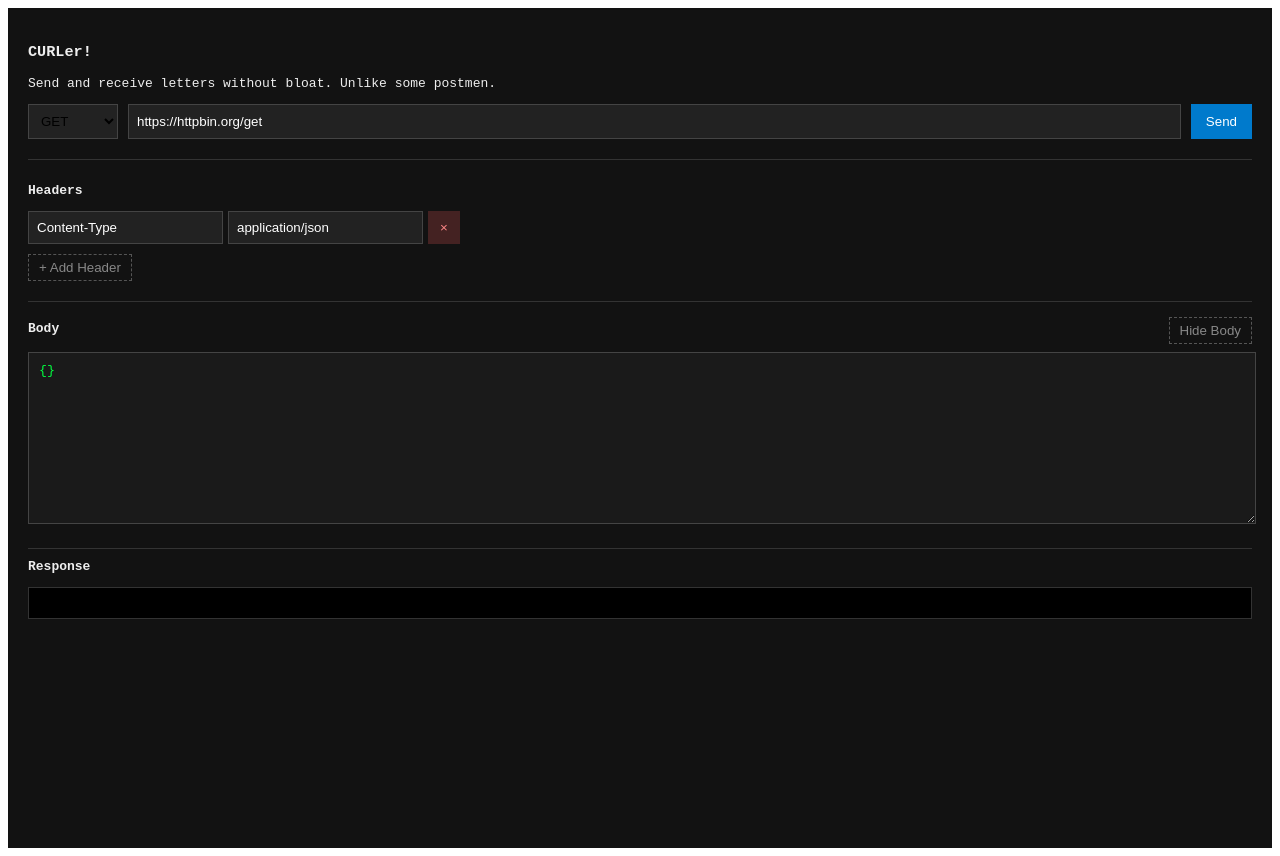
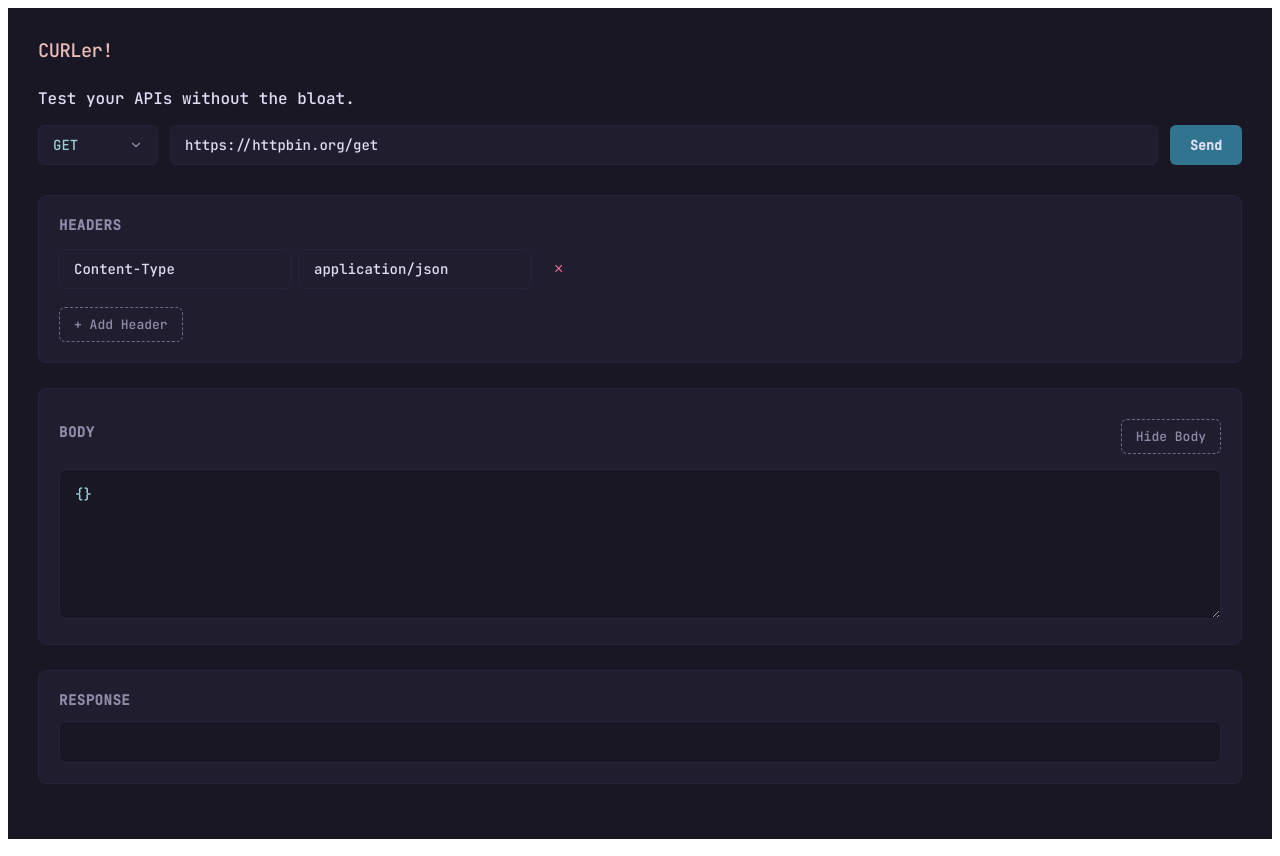
Before and after one commit to lewandowski96/CURLer, a React (Vite) app: page / in a window 1280 px wide. Built offline with nearby package versions, Linux system fonts and the light colour scheme.

Commit message:
store font locally and change color palette to Rose Pine dark

```diff
--- a/src/App.css
+++ b/src/App.css
@@ -1,29 +1,67 @@
+@font-face {
+  font-family: 'JBML';
+  src: url('./assets/fonts/JetBrainsMono-Medium.ttf') format('truetype');
+  font-weight: 400;
+  font-style: normal;
+}
+
+:root {
+  --base: #191724;
+  --surface: #1f1d2e;
+  --overlay: #26233a;
+  --muted: #6e6a86;
+  --subtle: #908caa;
+  --text: #e0def4;
+  --love: #eb6f92;
+  --rose: #ebbcba;
+  --pine: #31748f;
+  --foam: #9ccfd8;
+  --iris: #c4a7e7;
+  --highlight-med: #403d52;
+}
+
 .container {
-  padding: 20px;
-  background: #121212;
-  color: #eee;
+  padding: 30px;
+  background: var(--base);
+  color: var(--text);
   min-height: 100vh;
-  font-family: monospace;
+  font-family: 'JBML', monospace;
+  box-sizing: border-box;
+}
+
+h3 {
+  color: var(--rose);
+  font-weight: 500;
+  margin-top: 0;
+  margin-bottom: 25px;
+  letter-spacing: -0.5px;
 }
 
 .form-group {
   display: flex;
-  gap: 10px;
-  margin-bottom: 20px;
-}
-
-.input-field-method {
-  background: #222;
-  border: 1px solid #444;
-  /*color: #fff;*/
-  padding: 8px;
+  gap: 12px;
+  margin-bottom: 30px;
 }
 
 .input-field {
-  background: #222;
-  border: 1px solid #444;
-  color: #fff;
-  padding: 8px;
+  background: var(--surface);
+  border: 1px solid var(--overlay);
+  color: var(--text);
+  padding: 10px 14px;
+  border-radius: 6px;
+  font-family: inherit;
+  font-size: 14px;
+  transition: border-color 0.2s ease, box-shadow 0.2s ease;
+  outline: none;
+}
+
+.input-field:focus {
+  border-color: var(--pine);
+  box-shadow: 0 0 0 2px rgba(49, 116, 143, 0.2);
+}
+
+.input-field::placeholder {
+  color: var(--muted);
 }
 
 .url-input {
@@ -31,124 +69,195 @@
 }
 
 .primary-button {
-  background: #007acc;
-  color: #fff;
+  background: var(--pine);
+  color: var(--text);
   border: none;
-  padding: 8px 15px;
+  padding: 10px 20px;
+  border-radius: 6px;
   cursor: pointer;
+  font-family: inherit;
+  font-weight: 600;
+  transition: background-color 0.2s ease, transform 0.1s ease;
 }
 
 .primary-button:hover {
-  background: #005f9e;
+  background: var(--foam);
+  color: var(--base);
 }
 
-.header-section {
-  margin-bottom: 20px;
-  border-top: 1px solid #333;
-  padding-top: 10px;
+.primary-button:active {
+  transform: translateY(1px);
 }
 
-.header-row {
-  display: flex;
-  gap: 5px;
-  margin-bottom: 5px;
-}
-
-.add-button {
-  background: none;
-  border: 1px dashed #555;
-  color: #888;
-  cursor: pointer;
-  margin-top: 5px;
-  padding: 5px 10px;
-}
-
-.add-button:hover {
-  color: #ccc;
-  border-color: #888;
-}
-
-.delete-button {
-  background: #442222;
-  color: #ff8888;
-  border: none;
-  cursor: pointer;
-  padding: 8px 12px;
-}
-
-.delete-button:hover {
-  background: #662222;
-}
-
-.response-box {
-  background: #000;
-  padding: 15px;
-  border: 1px solid #333;
-  overflow: auto;
-  max-height: 400px;
-}
-
-.body-section {
-  margin-bottom: 20px;
-  border-top: 1px solid #333;
-  padding-top: 10px;
-}
-
-.body-textarea {
-  width: 98.5%;
-  height: 150px;
-  background: #1a1a1a;
-  color: #00ff41; /* Classic terminal green for the editor */
-  border: 1px solid #444;
-  padding: 10px;
-  font-family: 'Fira Code', 'JetBrains Mono', monospace;
-  resize: vertical;
-  outline: none;
-}
-
-.body-textarea:focus {
-  border-color: #007acc;
+.header-section, .body-section, .response-section {
+  margin-bottom: 25px;
+  background: var(--surface);
+  border: 1px solid var(--overlay);
+  border-radius: 8px;
+  padding: 20px;
 }
 
 .section-header {
   display: flex;
   justify-content: space-between;
   align-items: center;
+  margin-bottom: 15px;
+  color: var(--subtle);
+  font-size: 14px;
+  text-transform: uppercase;
+  letter-spacing: 0.5px;
+}
+
+.header-row {
+  display: flex;
+  gap: 8px;
   margin-bottom: 8px;
 }
 
-.response-section {
-  margin-top: 20px;
-  border-top: 1px solid #333;
-  padding-top: 10px;
+.add-button {
+  background: transparent;
+  border: 1px dashed var(--muted);
+  color: var(--subtle);
+  cursor: pointer;
+  margin-top: 10px;
+  padding: 8px 14px;
+  border-radius: 6px;
+  font-family: inherit;
+  font-size: 13px;
+  transition: all 0.2s ease;
+}
+
+.add-button:hover {
+  color: var(--text);
+  border-color: var(--subtle);
+  background: var(--highlight-med);
+}
+
+.delete-button {
+  background: transparent;
+  color: var(--love);
+  border: 1px solid transparent;
+  cursor: pointer;
+  padding: 8px 14px;
+  border-radius: 6px;
+  font-size: 16px;
+  line-height: 1;
+  transition: all 0.2s ease;
+}
+
+.delete-button:hover {
+  background: rgba(235, 111, 146, 0.1);
+  border-color: rgba(235, 111, 146, 0.3);
+}
+
+.body-textarea {
+  width: 100%;
+  height: 150px;
+  background: var(--base);
+  color: var(--foam);
+  border: 1px solid var(--overlay);
+  border-radius: 6px;
+  padding: 15px;
+  font-family: inherit;
+  font-size: 14px;
+  resize: vertical;
+  outline: none;
+  box-sizing: border-box;
+  transition: border-color 0.2s ease;
+}
+
+.body-textarea:focus {
+  border-color: var(--iris);
 }
 
 .response-header {
   display: flex;
   justify-content: space-between;
   align-items: center;
-  margin-bottom: 8px;
+  margin-bottom: 12px;
+  color: var(--subtle);
+  font-size: 14px;
+  text-transform: uppercase;
+  letter-spacing: 0.5px;
 }
 
 .copy-button {
-  background: #222;
-  border: 1px solid #444;
-  color: #888;
-  padding: 4px 10px;
+  background: var(--overlay);
+  border: 1px solid transparent;
+  color: var(--text);
+  padding: 6px 12px;
+  border-radius: 4px;
   cursor: pointer;
-  font-family: monospace;
+  font-family: inherit;
   font-size: 12px;
   transition: all 0.2s ease;
 }
 
 .copy-button:hover {
-  color: #007acc;
-  border-color: #007acc;
-  background: #1a2333;
+  background: var(--highlight-med);
+  color: var(--iris);
 }
 
 .copy-button.success {
-  color: #4caf50;
-  border-color: #4caf50;
-  background: #1b2e1c;
+  color: var(--pine);
+  border-color: var(--pine);
+  background: rgba(49, 116, 143, 0.1);
 }
+
+.response-box {
+  background: var(--base);
+  color: var(--text);
+  padding: 20px;
+  border-radius: 6px;
+  border: 1px solid var(--overlay);
+  overflow: auto;
+  max-height: 500px;
+  margin: 0;
+  font-size: 13px;
+  line-height: 1.5;
+}
+
+.custom-select-container {
+  position: relative;
+  width: 120px; /* Fixed width so it doesn't jump around */
+}
+
+.custom-select-button {
+  width: 75%;
+  display: flex;
+  justify-content: space-between;
+  align-items: center;
+  cursor: pointer;
+}
+
+.custom-select-value {
+  color: var(--foam);
+  font-weight: 500;
+}
+
+.custom-select-menu {
+  position: absolute;
+  top: 100%;
+  left: 0;
+  width: 100%;
+  margin-top: 6px;
+  background: var(--surface);
+  border: 1px solid var(--overlay);
+  border-radius: 6px;
+  box-shadow: 0 4px 15px rgba(0, 0, 0, 0.3);
+  z-index: 50; /* Ensure it stays on top of other elements */
+  overflow: hidden;
+}
+
+.custom-select-option {
+  padding: 10px 14px;
+  cursor: pointer;
+  color: var(--text);
+  font-size: 14px;
+  transition: background-color 0.1s ease, color 0.1s ease;
+}
+
+.custom-select-option:hover {
+  background: var(--highlight-med);
+  color: var(--rose);
+}
--- a/src/App.jsx
+++ b/src/App.jsx
@@ -10,6 +10,8 @@ function App() {
   const [response, setResponse] = useState("");
   const [showBody, setShowBody] = useState(true);
   const [copied, setCopied] = useState(false);
+  const [isMethodOpen, setIsMethodOpen] = useState(false);
+  const HTTP_METHODS = ["GET", "POST", "PUT", "DELETE", "PATCH"];
 
   //show the body section automatically for obvious method types
   useEffect(() => {
@@ -60,15 +62,46 @@ function App() {
   };
 
   return (
-    <div className="container">
+    <div className="container" onClick={() => setIsMethodOpen(false)}>
       <h3>CURLer!</h3>
 
-      <p>Send and receive letters without bloat. Unlike some postmen.</p>
+      <p>Test your APIs without the bloat.</p>
 
       <form onSubmit={handleRequest} className="form-group">
-        <select value={method} onChange={(e) => setMethod(e.target.value)} className="input-field-method">
+        {/*<select value={method} onChange={(e) => setMethod(e.target.value)} className="input-field-method">
           <option>GET</option><option>POST</option><option>PUT</option><option>DELETE</option>
-        </select>
+        </select>*/}
+        {/* CUSTOM DROPDOWN*/}
+        <div className="custom-select-container" onClick={(e) => e.stopPropagation()}>
+          <div
+            className="input-field custom-select-button"
+            onClick={() => setIsMethodOpen(!isMethodOpen)}
+          >
+            <span className="custom-select-value">{method}</span>
+            {/* Minimal SVG Arrow */}
+            <svg width="14" height="14" viewBox="0 0 24 24" fill="none" stroke="var(--subtle)" strokeWidth="2" strokeLinecap="round" strokeLinejoin="round">
+              <polyline points="6 9 12 15 18 9"></polyline>
+            </svg>
+          </div>
+
+          {isMethodOpen && (
+            <div className="custom-select-menu">
+              {HTTP_METHODS.map((m) => (
+                <div
+                  key={m}
+                  className="custom-select-option"
+                  onClick={() => {
+                    setMethod(m);
+                    setIsMethodOpen(false);
+                  }}
+                >
+                  {m}
+                </div>
+              ))}
+            </div>
+          )}
+        </div>
+        {/* END CUSTOM DROPDOWN */}
         <input
           className="input-field url-input"
           value={url}
@@ -78,7 +111,9 @@ function App() {
       </form>
 
       <div className="header-section">
-        <p><strong>Headers</strong></p>
+        <div className="section-header">
+          <strong>Headers</strong>
+        </div>
         {headers.map((h, i) => (
           <div key={i} className="header-row">
             <input
```
Also changed, not shown: src/assets/fonts/JetBrainsMono-Medium.ttf (added).
